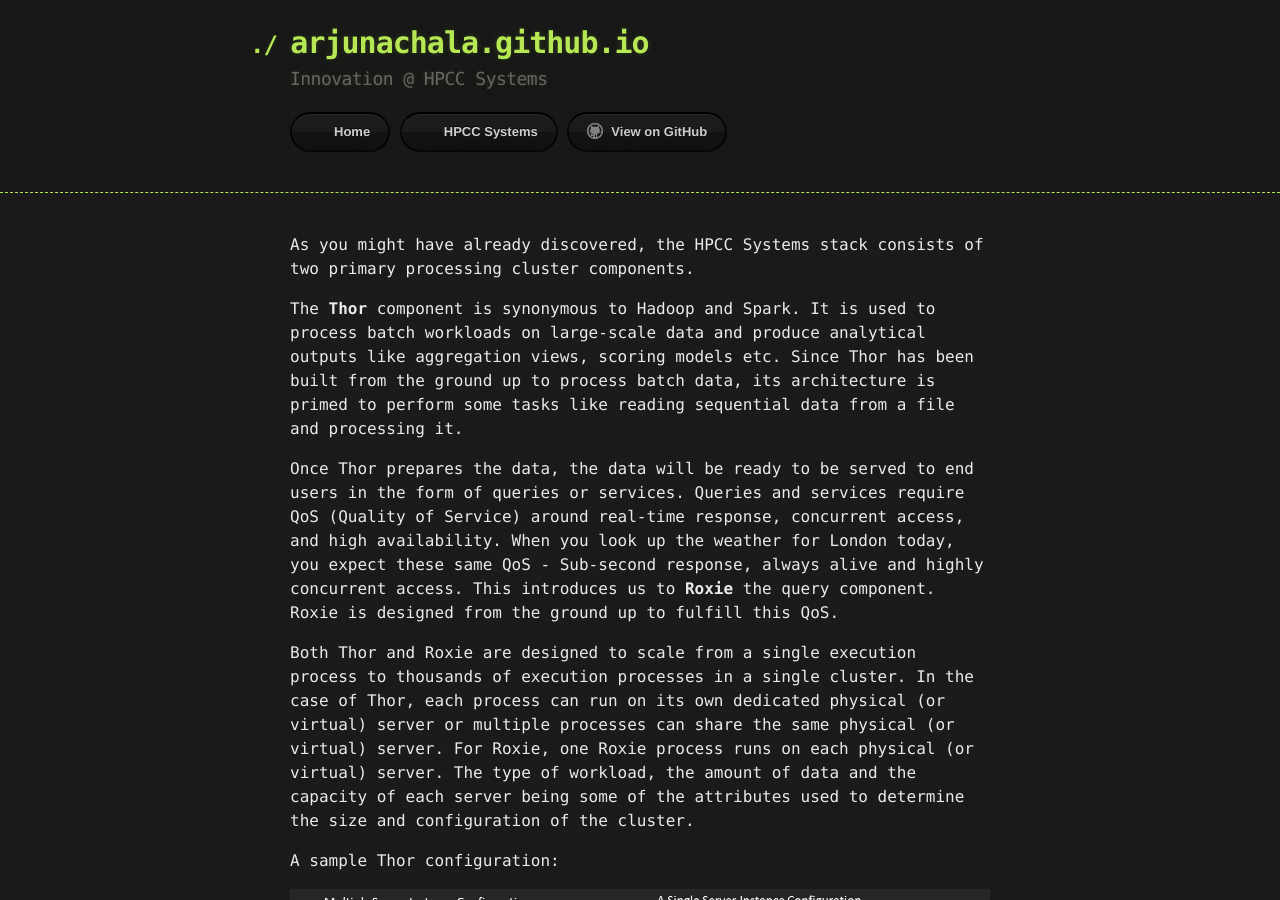
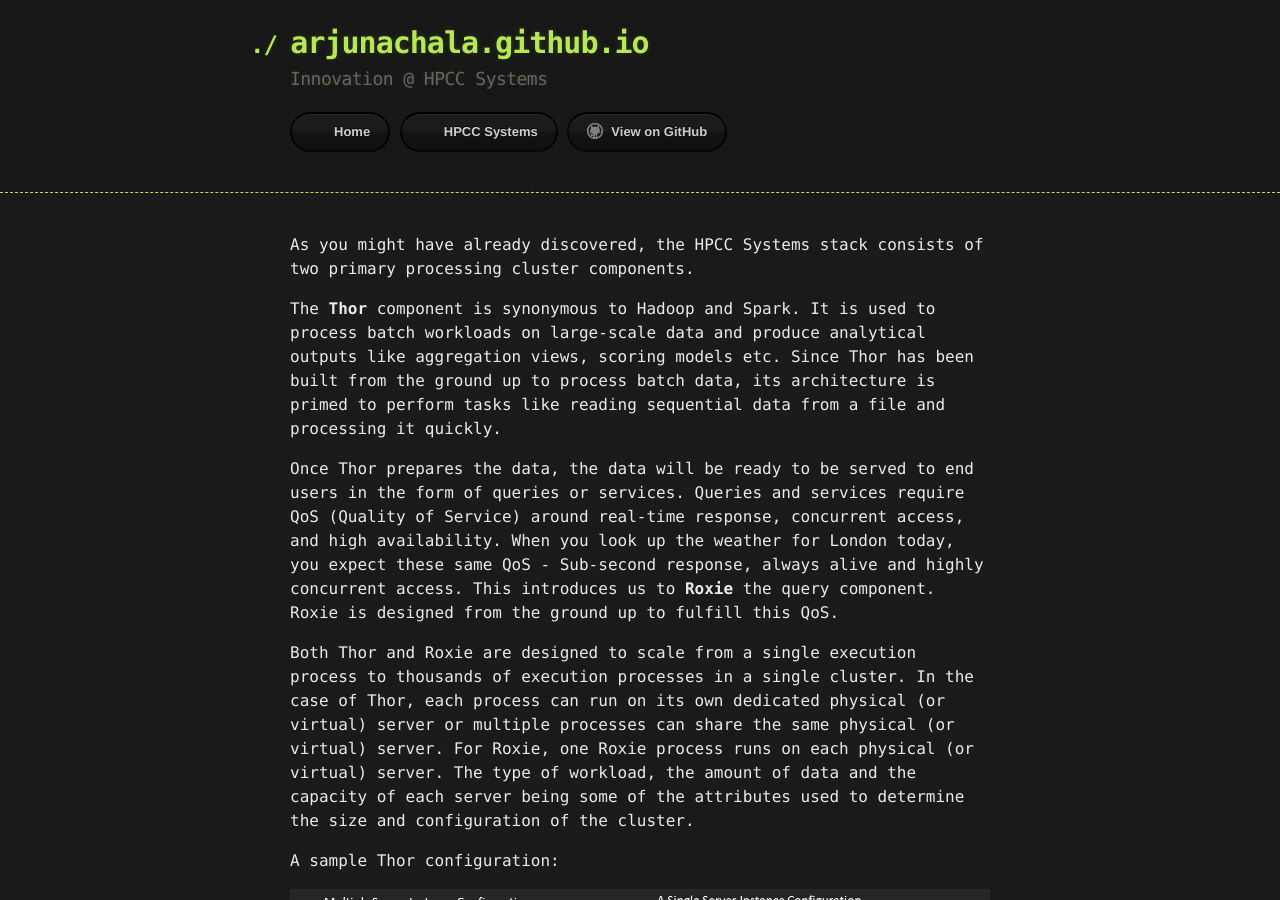
Before and after one commit to arjunachala/arjunachala.github.io, a Jekyll site: the page built from _posts/2017-9-26-Thor-And-Roxie.md, in a window 1280 px wide and 900 px high. Built offline with Jekyll 4.4.1, drawn with Linux system fonts in a browser that asks for light colours; our own code applies the rules of GitHub Pages for plain Markdown files; some of the changed text lies outside the part shown.

Commit message:
Edits to Thor and Roxie

```diff
--- a/_posts/2017-9-26-Thor-And-Roxie.md
+++ b/_posts/2017-9-26-Thor-And-Roxie.md
@@ -1,6 +1,6 @@
 As you might have already discovered, the HPCC Systems stack consists of two primary processing cluster components.
 
-The **Thor** component is synonymous to Hadoop and Spark. It is used to process batch workloads on large-scale data and produce analytical outputs like aggregation views, scoring models etc. Since Thor has been built from the ground up to process batch data, its architecture is primed to perform some tasks like reading sequential data from a file and processing it.
+The **Thor** component is synonymous to Hadoop and Spark. It is used to process batch workloads on large-scale data and produce analytical outputs like aggregation views, scoring models etc. Since Thor has been built from the ground up to process batch data, its architecture is primed to perform tasks like reading sequential data from a file and processing it quickly.
 
 Once Thor prepares the data, the data will be ready to be served to end users in the form of queries or services. Queries and services require QoS (Quality of Service) around real-time response, concurrent access, and high availability. When you look up the weather for London today, you expect these same QoS - Sub-second response, always alive and highly concurrent access. This introduces us to **Roxie** the query component. Roxie is designed from the ground up to fulfill this QoS.
 
```
Also changed, not shown: other parts of _posts/2017-9-26-Thor-And-Roxie.md (+2 -0 lines).
